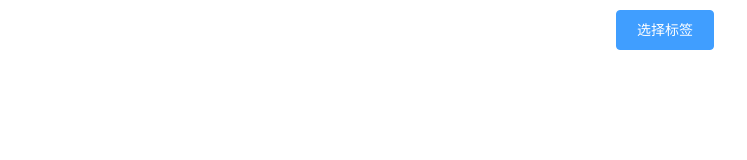
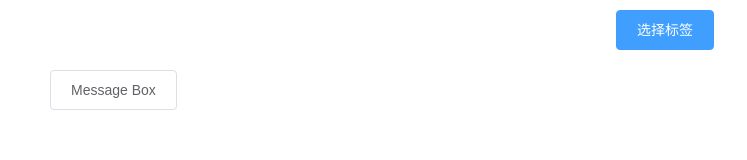
Before and after one commit to lyj183/FirstVueProject, a Vue app: page /#/TestView006 in a window 1280 px wide. Shown: the part 125-285 px from the top of the page, without its empty margins (0-747 px from the left). Built offline with nearby package versions, Linux system fonts and the light colour scheme.

Commit message:
添加messagebox

```diff
--- a/src/components/test006/DialogContentView.vue
+++ b/src/components/test006/DialogContentView.vue
@@ -20,6 +20,7 @@
                 {{ tag }}
         </el-tag>
       </div>
+      <el-button @click="openMessageBox" class="view-interval">Message Box</el-button>
     </div>
   </div>
 </template>
@@ -57,6 +58,17 @@ export default {
     handleClose(tagIndex) {
       this.cachedTags.tags.tagCodes.splice(tagIndex, 1);
       this.cachedTags.tags.tagNames.splice(tagIndex, 1);
+    },
+    openMessageBox() {
+      this.$alert('这是一段内容', '标题名称', {
+        confirmButtonText: '确定',
+        callback: action => {
+          this.$message({
+            type: 'info',
+            message: `action: ${ action }`
+          });
+        }
+      });
     }
   }
 }
--- a/src/components/test006/DialogView.vue
+++ b/src/components/test006/DialogView.vue
@@ -154,7 +154,7 @@ export default {
 }
 </script>
 
-<style lang="less">
+<style lang="less" >
 // 这里之所以引入less，是因为用scoped，无效；但去掉scoped会造成影响全局的状况
 // 因此解决办法是使用less语法，并去掉scoped
 // 安装less的方法：
@@ -177,7 +177,7 @@ export default {
     height: 300px;
     overflow-y: scroll;
     .tag-title {
-     color: #58B7FF;
+     color: #409EFF;
     }
     // 文字按钮包裹
     .item-tag-wrap {
@@ -198,8 +198,8 @@ export default {
     }
     .on {
       background-color: #E9F6FF;
-      color:#58B7FF;
-      border: 1px solid #58B7FF;
+      color:#409EFF;
+      border: 1px solid #409EFF;
     }
     .el-icon-upload2 {
       display: inline-block;
@@ -207,7 +207,7 @@ export default {
       height: 20px;
       line-height: 20px;
       text-align: center;
-      border: 1px solid #58B7FF;
+      border: 1px solid #409EFF;
       border-radius: 5px;
       position: absolute; // 子视图设为absolute，定位悬浮按钮
       // position: fixed; // 如果在整个窗口，用这个
```
